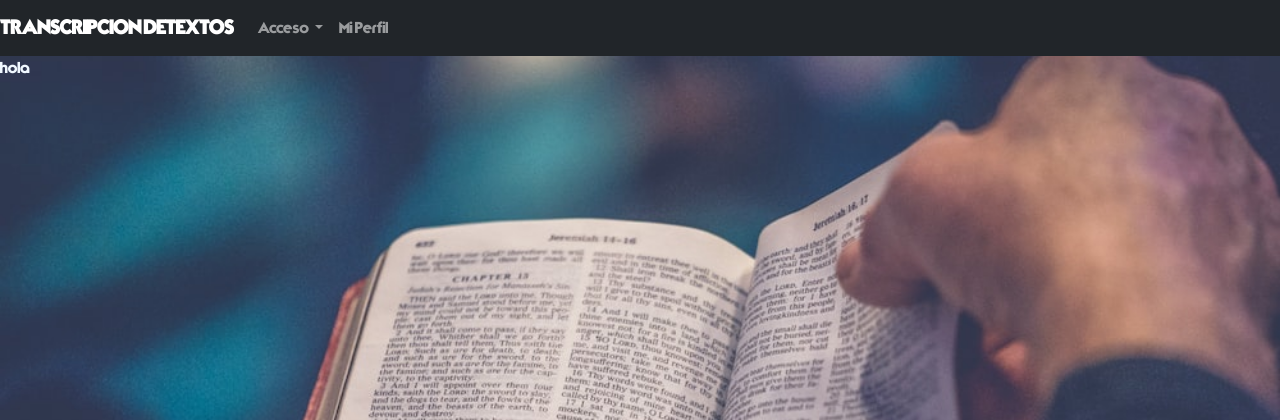
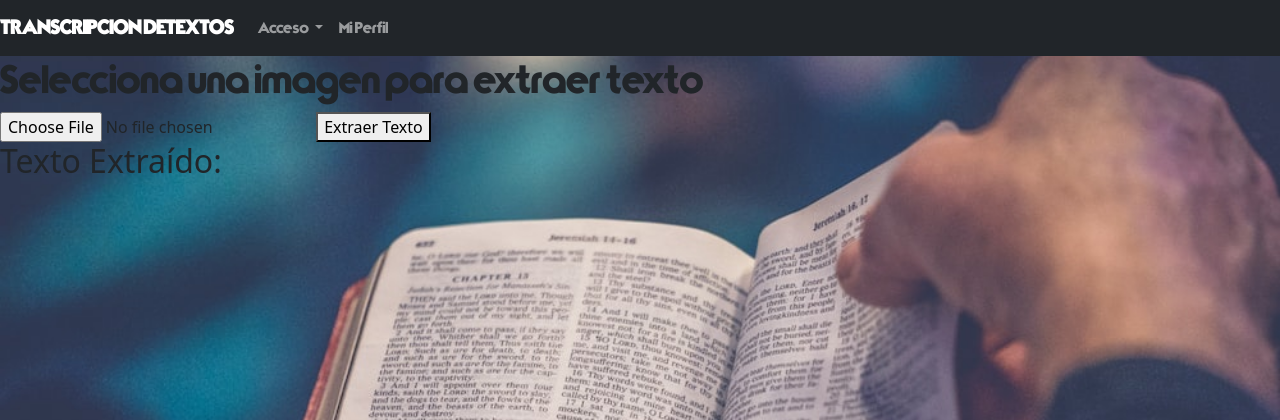
Before and after one commit to CarlosMG01/ISW, a Flask app: page /restricted in a window 1280 px wide. Shown: the top 420 px of the page. Run offline with Flask 3, Linux system fonts and the light colour scheme; some libraries are stand-ins or nearby versions.

Commit message:
reconocedor

```diff
--- a/Proyecto/templates/restricted.html
+++ b/Proyecto/templates/restricted.html
@@ -12,7 +12,14 @@
 </head>
 
 <body>
-    <p>hola</p>
+    <h1>Selecciona una imagen para extraer texto</h1>
+    <form>
+        <input type="file" name="file" accept="image/*" required>
+        <button type="submit" onclick="extractText()">Extraer Texto</button>
+    </form>
+    <h2>Texto Extraído:</h2>
+    <div id="texto_extraido"></div>
+
 
 
 
```
